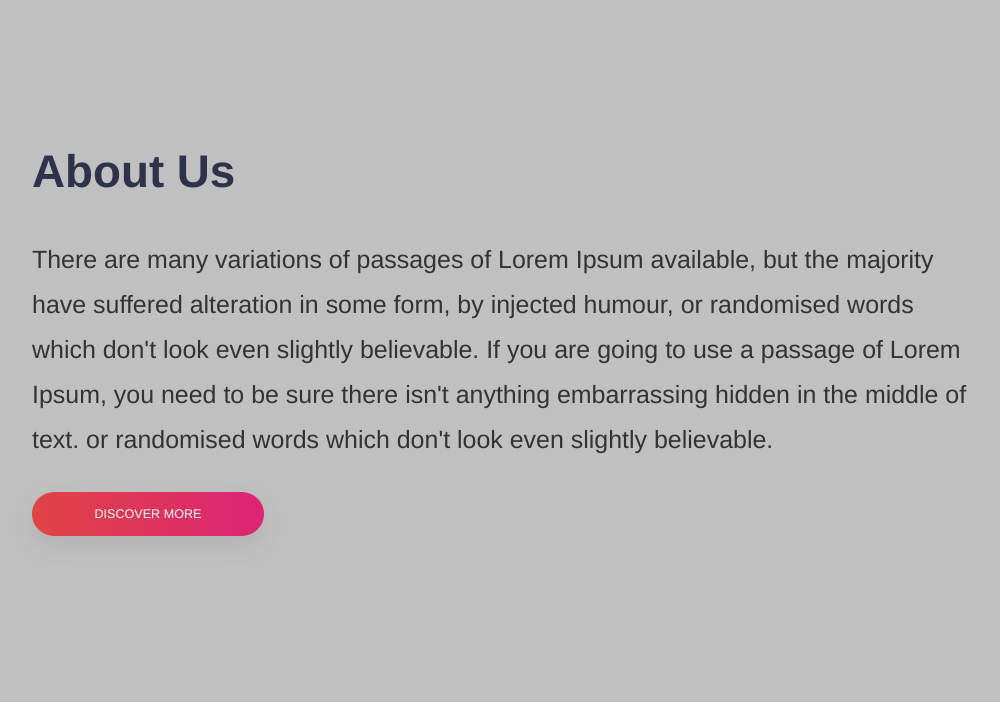
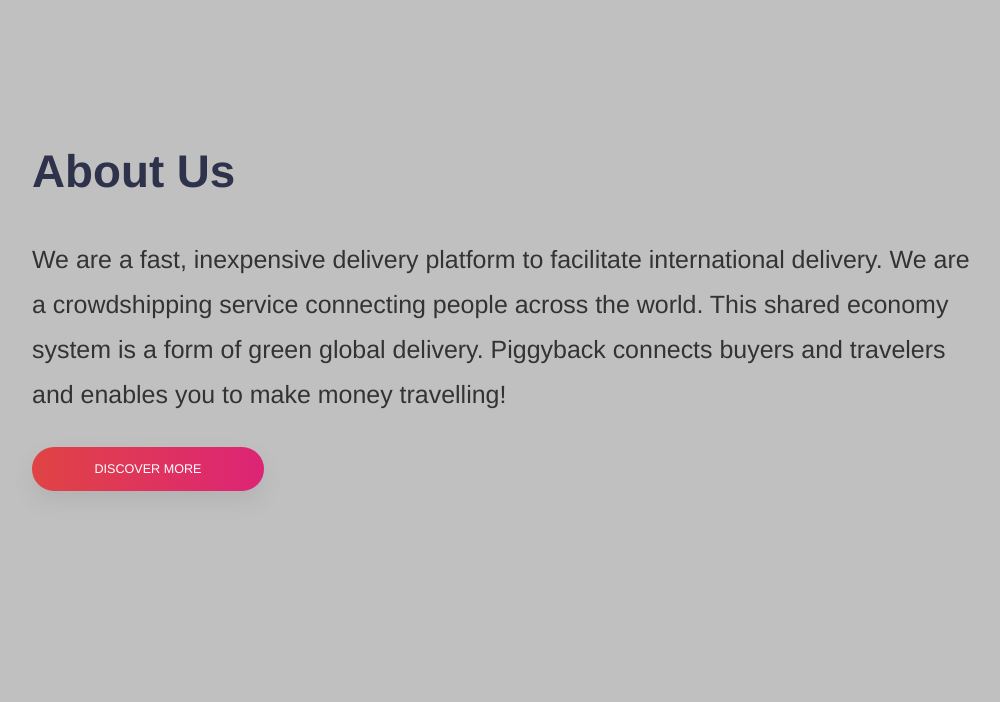
Before and after one commit to BrownKnight174/PiggyBack, a Django app: page / in a window 1280 px wide. Shown: the part 703-1405 px from the top of the page, without its empty margins (38-1038 px from the left). Run offline with Django 3.2, Linux system fonts and the light colour scheme; some libraries are stand-ins or nearby versions.

Commit message:
Fixed bugs
Signed-off-by: siddharthnishtala <siddharth.nishtala@gmail.com>

```diff
--- a/registration/templates/landing.html
+++ b/registration/templates/landing.html
@@ -41,7 +41,7 @@
       <div class="container">
         <h2>About Us</h2>
         <div class="row">
-          <p class="lead col-lg-10">There are many variations of passages of Lorem Ipsum available, but the majority have suffered alteration in some form, by injected humour, or randomised words which don't look even slightly believable. If you are going to use a passage of Lorem Ipsum, you need to be sure there isn't anything embarrassing hidden in the middle of text. or randomised words which don't look even slightly believable. </p>
+          <p class="lead col-lg-10">We are a fast, inexpensive delivery platform to facilitate international delivery. We are a crowdshipping service connecting people across the world. This shared economy system is a form of green global delivery. Piggyback connects buyers and travelers and enables you to make money travelling!</p>
         </div><a href="#" class="btn btn-primary btn-shadow btn-gradient">Discover More</a>
       </div>
     </section>
--- a/traveller/templates/Verification.html
+++ b/traveller/templates/Verification.html
@@ -132,7 +132,7 @@ width: 160px;
 
 <h3 style="padding-top:30px;">Name as on Aadhar card
 <h4 style="font-size: 20px;">
-  <input type="text" name="Fullname" required="required" pattern="[A-Za-z]"><br>
+  <input type="text" name="Fullname" required="required" pattern="[A-Za-z\s]+"><br>
 </h4>
 </h3>
 
```
